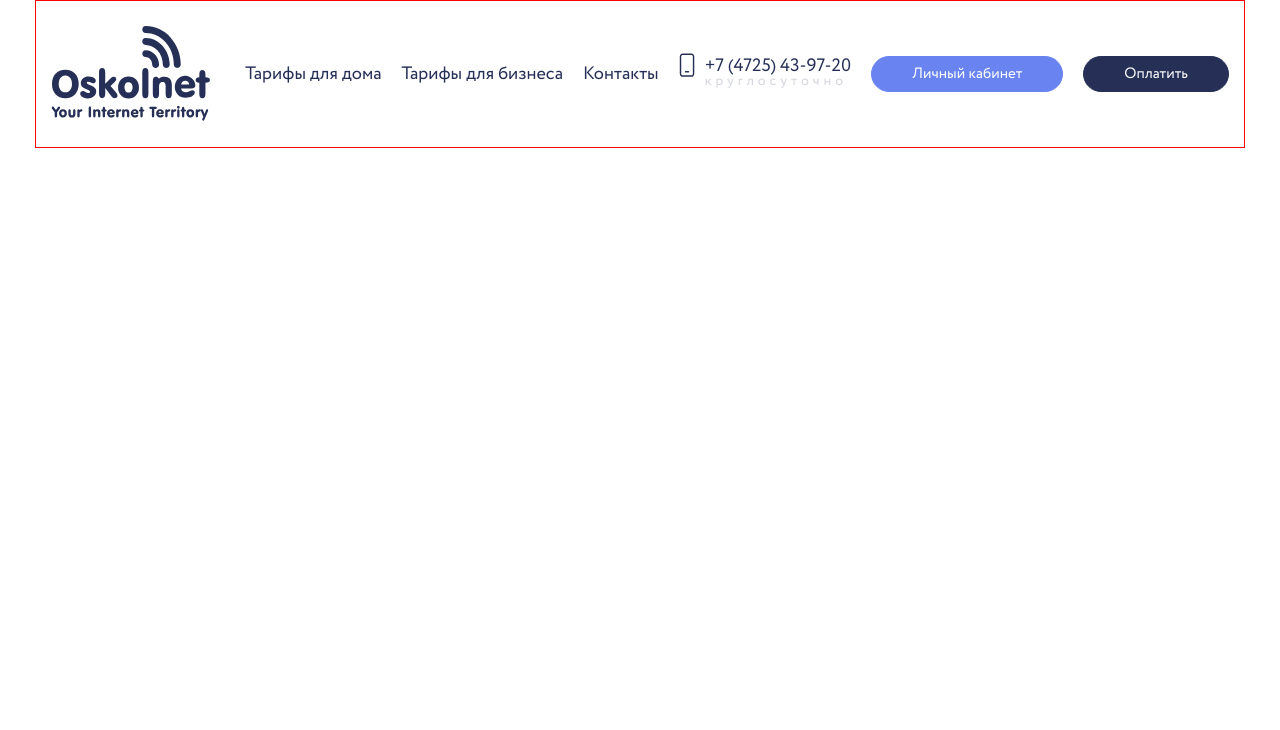
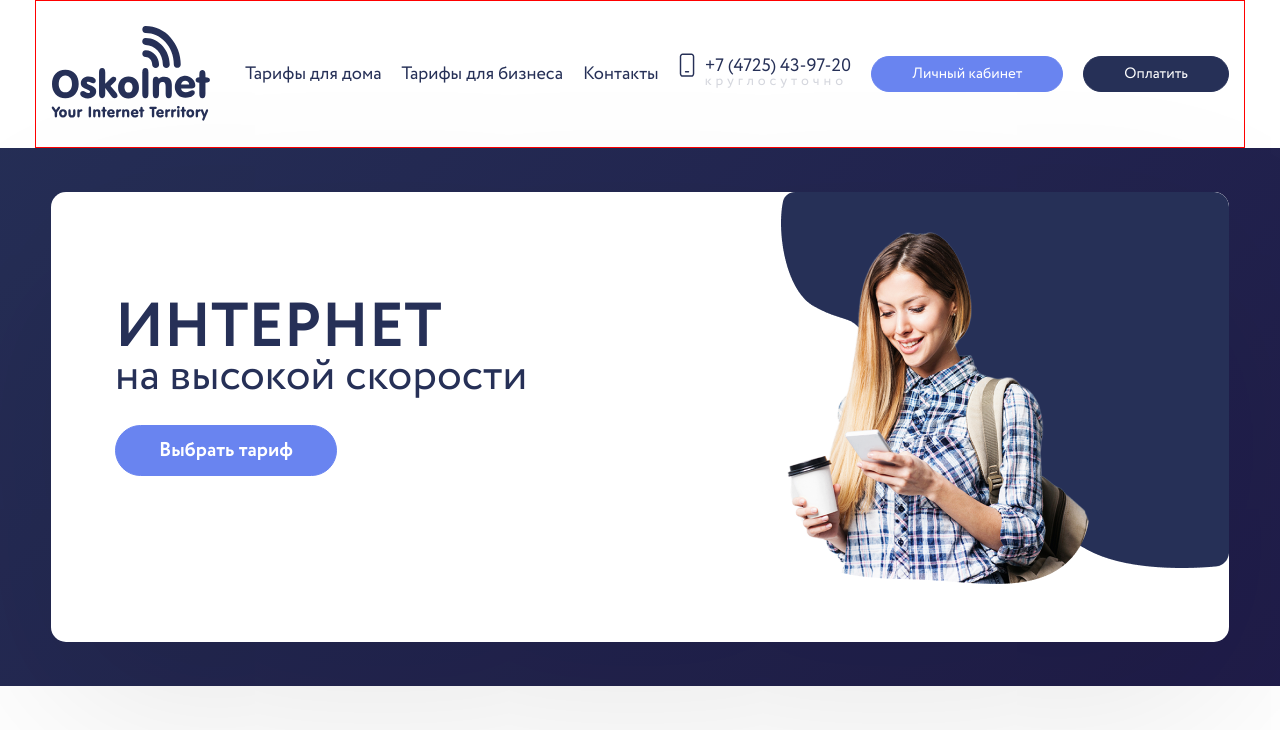
Before and after one commit to Rom746/hotels, a plain HTML site: page page-oskolnet/index.html in a window 1280 px wide. Drawn offline with Linux system fonts and the light colour scheme.

Commit message:
Добавлен баннер

```diff
--- /dev/null
+++ b/page-oskolnet/css/_banner.scss
@@ -0,0 +1,76 @@
+.banner {
+    position: relative;
+
+    &::before {
+        content: '';
+        position: absolute;
+        top: 0;
+        left: -100%;
+        right: -100%;
+        height: 100%;
+        background: linear-gradient(136.49deg, #263057 25.34%, #1D1444 89.06%);
+
+    }
+
+    // .banner__slider
+
+    &__slider {
+        margin: 43px auto;
+        background-color: $white;
+        box-shadow: 0px 64px 194px rgba(0, 0, 0, 0.1);
+        border-radius: 15px;
+    }
+
+    // .banner__content
+
+    &__content {
+        display: flex;
+        justify-content: space-between;
+        padding: 0 0 58px 64px;
+
+    }
+
+    // .banner__block
+
+    &__block {
+        display: flex;
+        flex-direction: column;
+        justify-content: center;
+    }
+
+    // .banner__image
+
+    &__image {
+        max-width: 520px;
+    }
+}
+
+.block-banner {
+
+    // .block-banner__title
+
+    &__title {
+        font-weight: 700;
+        font-size: 62px;
+        line-height: 56px;
+    }
+
+    // .block-banner__text
+
+    &__text {
+        font-weight: 400;
+        font-size: 44px;
+        line-height: 40px;
+        padding-bottom: 28px;
+    }
+
+    // .block-banner__btn
+
+    &__btn {
+        padding: 10px 26px;
+        max-width: 222px;
+        font-weight: 700;
+        font-size: 20px;
+        line-height: 29px;
+    }
+}
--- a/page-oskolnet/css/_global.scss
+++ b/page-oskolnet/css/_global.scss
@@ -66,3 +66,39 @@
         }
     }
 }
+
+
+
+.slider {
+
+    position: relative;
+    overflow: hidden;
+    max-width: 100%;
+    margin-left: auto;
+    margin-right: auto;
+
+
+
+    // .slider__wrapper
+
+    &__wrapper {
+        position: relative;
+        overflow: hidden;
+        // background-color: #eee;
+    }
+
+    // .slider__items
+
+    &__items {
+        display: flex;
+        transition: transform .5s ease;
+    }
+
+    // .slider__item
+
+    &__item {
+        flex: 0 0 100%;
+        max-width: 100%;
+        position: relative;
+    }
+}
--- a/page-oskolnet/css/style.scss
+++ b/page-oskolnet/css/style.scss
@@ -4,3 +4,4 @@
 @import './global';
 @import './header';
 @import './footer';
+@import './banner';
--- a/page-oskolnet/index.html
+++ b/page-oskolnet/index.html
@@ -33,9 +33,14 @@
                             </li>
                         </ul>
                         <a class="block-phone" href="tel:+7 (4725) 43-97-20">
-                        <svg width="16" height="24" viewBox="0 0 16 24" fill="none" xmlns="http://www.w3.org/2000/svg">
-                            <path d="M6.58071 17.9592C6.38843 17.9592 6.20402 18.0356 6.06806 18.1716C5.9321 18.3075 5.85571 18.4919 5.85571 18.6842C5.85571 18.8765 5.9321 19.0609 6.06806 19.1969C6.20402 19.3328 6.38843 19.4092 6.58071 19.4092H9.48071C9.67299 19.4092 9.8574 19.3328 9.99336 19.1969C10.1293 19.0609 10.2057 18.8765 10.2057 18.6842C10.2057 18.4919 10.1293 18.3075 9.99336 18.1716C9.8574 18.0356 9.67299 17.9592 9.48071 17.9592H6.58071Z" fill="#263057"/>
-                            <path d="M3.68076 0.559204C2.91163 0.559204 2.17401 0.864739 1.63015 1.40859C1.0863 1.95245 0.780762 2.69008 0.780762 3.4592V20.8592C0.780762 21.6283 1.0863 22.366 1.63015 22.9098C2.17401 23.4537 2.91163 23.7592 3.68076 23.7592H12.3808C13.1499 23.7592 13.8875 23.4537 14.4314 22.9098C14.9752 22.366 15.2808 21.6283 15.2808 20.8592V3.4592C15.2808 2.69008 14.9752 1.95245 14.4314 1.40859C13.8875 0.864739 13.1499 0.559204 12.3808 0.559204H3.68076ZM2.23076 3.4592C2.23076 3.07464 2.38353 2.70583 2.65546 2.4339C2.92739 2.16197 3.2962 2.0092 3.68076 2.0092H12.3808C12.7653 2.0092 13.1341 2.16197 13.4061 2.4339C13.678 2.70583 13.8308 3.07464 13.8308 3.4592V20.8592C13.8308 21.2438 13.678 21.6126 13.4061 21.8845C13.1341 22.1564 12.7653 22.3092 12.3808 22.3092H3.68076C3.2962 22.3092 2.92739 22.1564 2.65546 21.8845C2.38353 21.6126 2.23076 21.2438 2.23076 20.8592V3.4592Z" fill="#263057"/>
+                            <svg width="16" height="24" viewBox="0 0 16 24" fill="none"
+                                xmlns="http://www.w3.org/2000/svg">
+                                <path
+                                    d="M6.58071 17.9592C6.38843 17.9592 6.20402 18.0356 6.06806 18.1716C5.9321 18.3075 5.85571 18.4919 5.85571 18.6842C5.85571 18.8765 5.9321 19.0609 6.06806 19.1969C6.20402 19.3328 6.38843 19.4092 6.58071 19.4092H9.48071C9.67299 19.4092 9.8574 19.3328 9.99336 19.1969C10.1293 19.0609 10.2057 18.8765 10.2057 18.6842C10.2057 18.4919 10.1293 18.3075 9.99336 18.1716C9.8574 18.0356 9.67299 17.9592 9.48071 17.9592H6.58071Z"
+                                    fill="#263057" />
+                                <path
+                                    d="M3.68076 0.559204C2.91163 0.559204 2.17401 0.864739 1.63015 1.40859C1.0863 1.95245 0.780762 2.69008 0.780762 3.4592V20.8592C0.780762 21.6283 1.0863 22.366 1.63015 22.9098C2.17401 23.4537 2.91163 23.7592 3.68076 23.7592H12.3808C13.1499 23.7592 13.8875 23.4537 14.4314 22.9098C14.9752 22.366 15.2808 21.6283 15.2808 20.8592V3.4592C15.2808 2.69008 14.9752 1.95245 14.4314 1.40859C13.8875 0.864739 13.1499 0.559204 12.3808 0.559204H3.68076ZM2.23076 3.4592C2.23076 3.07464 2.38353 2.70583 2.65546 2.4339C2.92739 2.16197 3.2962 2.0092 3.68076 2.0092H12.3808C12.7653 2.0092 13.1341 2.16197 13.4061 2.4339C13.678 2.70583 13.8308 3.07464 13.8308 3.4592V20.8592C13.8308 21.2438 13.678 21.6126 13.4061 21.8845C13.1341 22.1564 12.7653 22.3092 12.3808 22.3092H3.68076C3.2962 22.3092 2.92739 22.1564 2.65546 21.8845C2.38353 21.6126 2.23076 21.2438 2.23076 20.8592V3.4592Z"
+                                    fill="#263057" />
                             </svg>
                             +7 (4725) 43-97-20
                         </a>
@@ -51,8 +56,34 @@
                 </div>
             </div>
         </header>
+        <main>
+            <section class="banner">
+                <div class="container">
+                    <div class="banner__slider slider">
+                        <div class="banner__content">
+                            <div class="banner__block block-banner">
+                                <h1 class="block-banner__title">ИНТЕРНЕТ</h1>
+                                <p class="block-banner__text">на высокой скорости</p>
+                                <button class="block-banner__btn btn">Выбрать тариф</button>
+                            </div>
+                            <img src="./img/banner.png" alt="img" class="banner__image">
+                        </div>
+                        <div class="banner__content">
+                            <div class="banner__block block-banner">
+                                <h1 class="block-banner__title">ИНТЕРНЕТ</h1>
+                                <p class="block-banner__text">на высокой скорости</p>
+                                <button class="block-banner__btn btn">Выбрать тариф</button>
+                            </div>
+                            <img src="./img/banner.png" alt="img" class="banner__image">
+                        </div>
+                    </div>
 
                 </div>
+            </section>
+        </main>
+
+    </div>
+    <script src="./js/main.js"></script>
 </body>
 
 </html>
--- /dev/null
+++ b/page-oskolnet/js/main.js
@@ -0,0 +1,26 @@
+const createSlider = () => {
+    const slider = document.querySelector('.slider');
+
+    if (!slider) { return ; }
+
+    const wrapper = document.createElement('div');
+    const ul = document.createElement('ul');
+
+    wrapper.className = 'slider__wrapper';
+    ul.className = 'slider__items';
+
+    while (slider.children.length) {
+        const li = document.createElement('li');
+        li.className = 'slider__item';
+        li.append(slider.children[0]);
+        ul.append(li);
+    }
+
+    wrapper.append(ul);
+    slider.append(wrapper);
+
+
+
+}
+
+createSlider();
```
Also changed, not shown: page-oskolnet/css/style.css, page-oskolnet/img/banner.png (added). Lines whose indentation alone changed are shown as unchanged.
